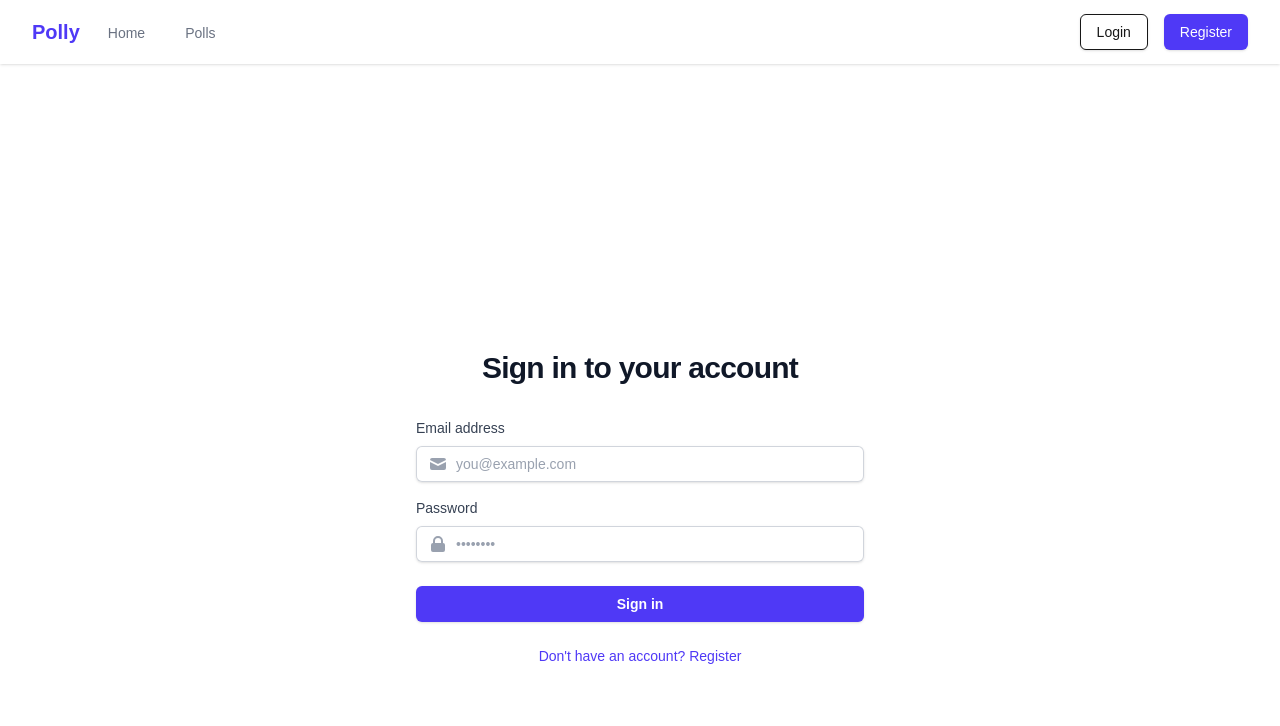
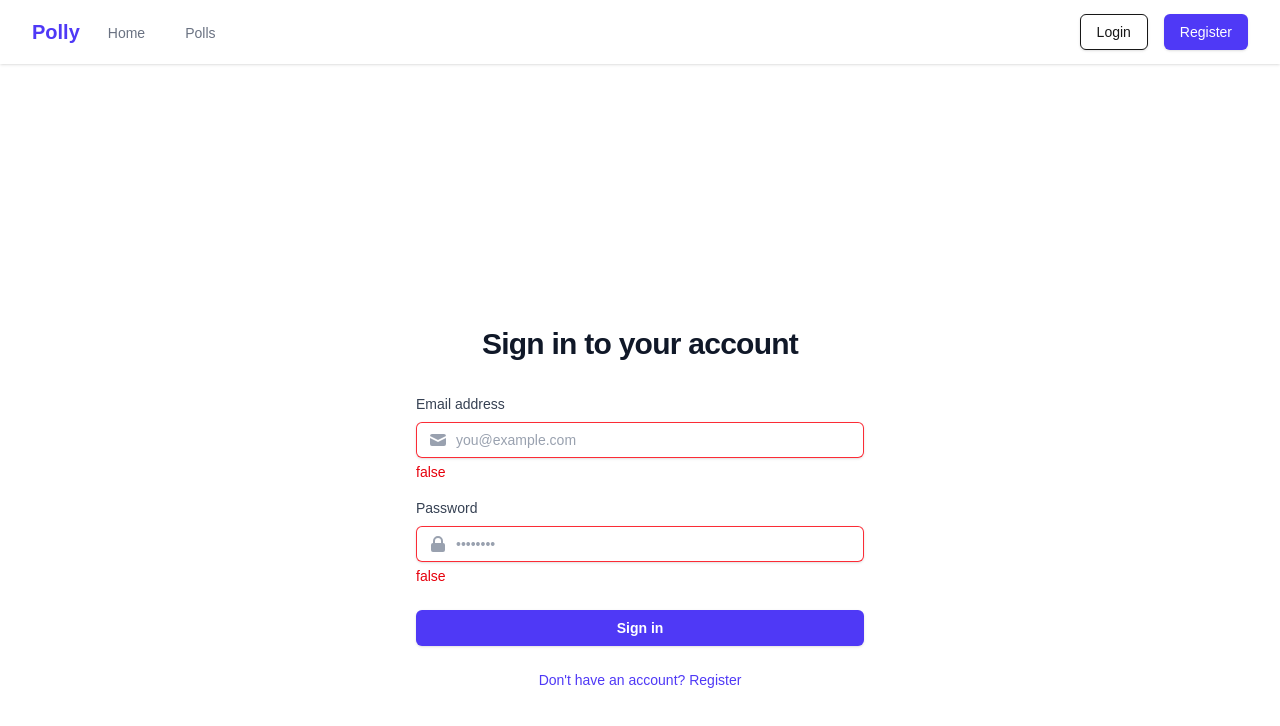
Before and after one commit to Nyakuji/alx-polly, a Next.js app: page /auth/login in a window 1280 px wide. Shown: the top 726 px of the page. Built offline with nearby package versions, Linux system fonts and the light colour scheme; no server answers.

Commit message:
fix(auth): ensure error prop receives string values in login form
The error prop was being passed boolean values which could cause type issues. Changed to explicitly pass "true"/"false" strings for consistency with expected input type.

```diff
--- a/app/auth/login/page.tsx
+++ b/app/auth/login/page.tsx
@@ -164,7 +164,7 @@ export default function LoginPage() {
                 value={email}
                 onChange={(e) => setEmail(e.target.value)}
                 onBlur={() => handleBlur('email')}
-                error={touched.email && !!errors.email}
+                error={(touched.email && errors.email) ? "true" : "false"}
                 icon={
                   <svg className="h-5 w-5 text-gray-400" xmlns="http://www.w3.org/2000/svg" viewBox="0 0 20 20" fill="currentColor">
                     <path d="M2.003 5.884L10 9.882l7.997-3.998A2 2 0 0016 4H4a2 2 0 00-1.997 1.884z" />
@@ -189,7 +189,7 @@ export default function LoginPage() {
                 value={password}
                 onChange={(e) => setPassword(e.target.value)}
                 onBlur={() => handleBlur('password')}
-                error={touched.password && !!errors.password}
+                error={(touched.password && !!errors.password) ? "true" : "false"}
                 icon={
                   <svg className="h-5 w-5 text-gray-400" xmlns="http://www.w3.org/2000/svg" viewBox="0 0 20 20" fill="currentColor">
                     <path fillRule="evenodd" d="M5 9V7a5 5 0 0110 0v2a2 2 0 012 2v5a2 2 0 01-2 2H5a2 2 0 01-2-2v-5a2 2 0 012-2zm8-2v2H7V7a3 3 0 016 0z" clipRule="evenodd" />
```
